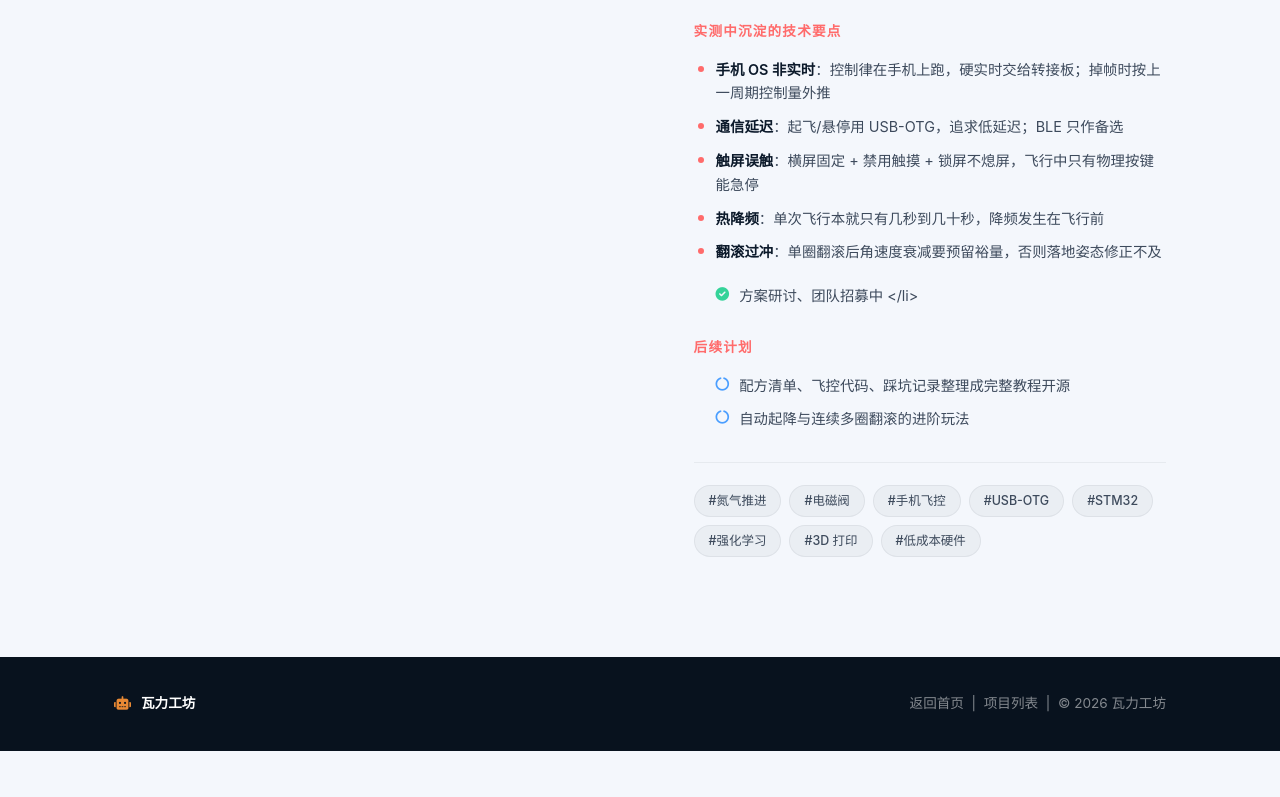
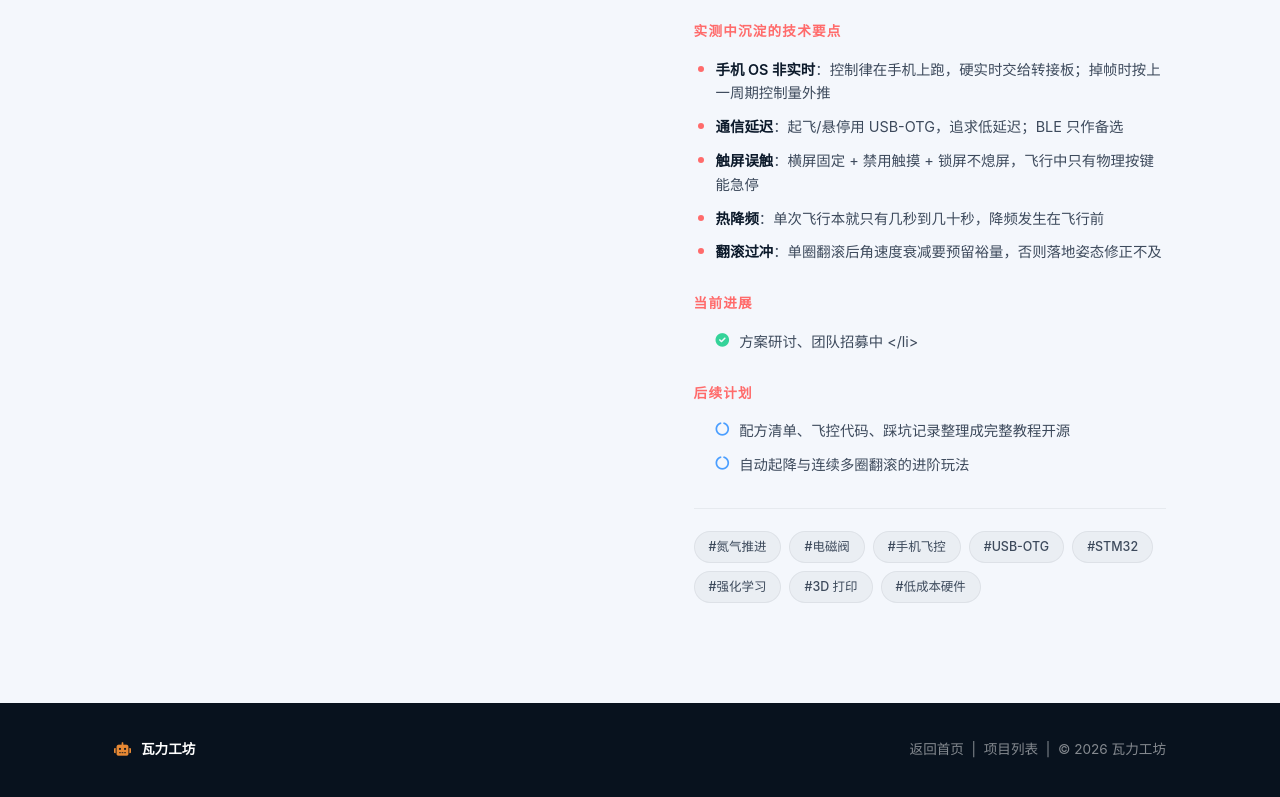
Before and after one commit to EmbodiedAI-Group/WALL-E-Workshop, a plain HTML site: page project-2.html in a window 1280 px wide. Shown: the part 2083-2880 px from the top of the page. Before the commit the page ends 2834 px from the top, so only its background shows below. Drawn offline with Linux system fonts and the light colour scheme.

Commit message:
Add current progress section to project-2.html

```diff
--- a/project-2.html
+++ b/project-2.html
@@ -233,6 +233,8 @@ img{max-width:100%;display:block}
 <li><strong>翻滚过冲</strong>：单圈翻滚后角速度衰减要预留裕量，否则落地姿态修正不及</li>
 </ul>
 
+
+<h4>当前进展</h4>
 <ul class="progress">
 <li class="done"><i class="fas fa-circle-check"></i> 方案研讨、团队招募中 &lt;/li>
 </ul>
```
